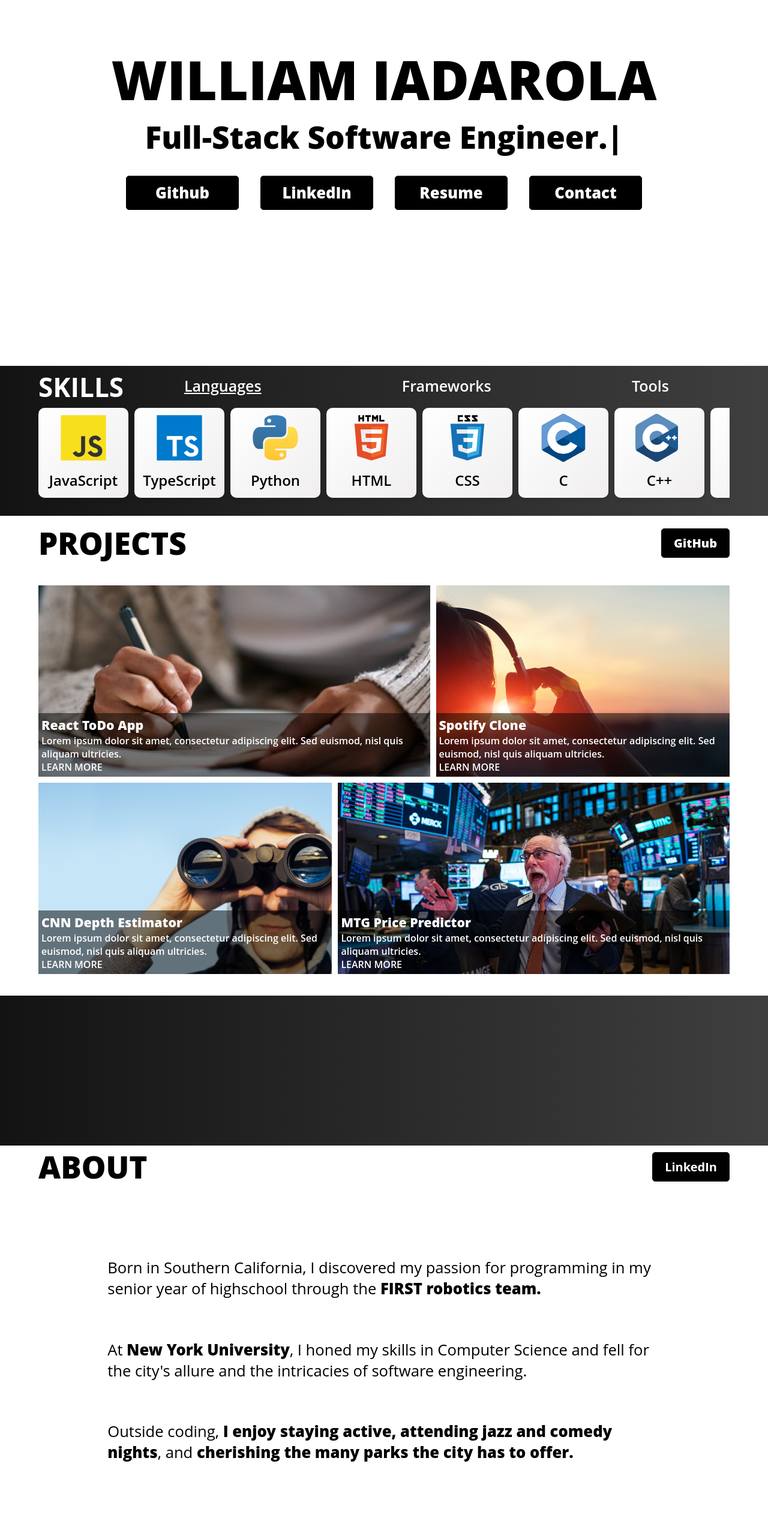
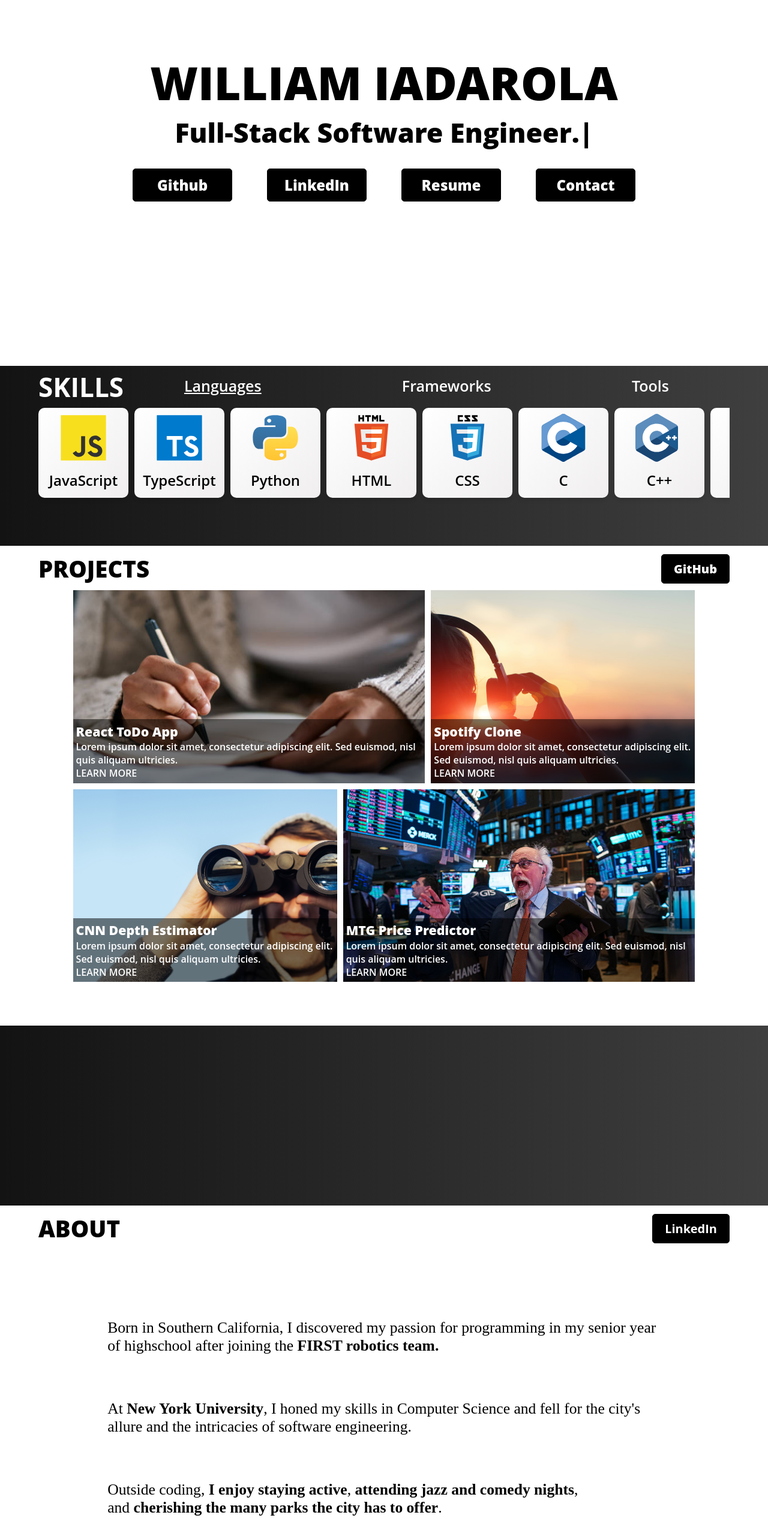
Before and after one commit to wiadarola/wiadarola.github.io, a React (Vite) app: page / in a window 1280 px wide. Shown: the part 190-2756 px from the top of the page at 60% size. Built offline with nearby package versions, Linux system fonts and the light colour scheme; the HTML template or start-up script is replaced by a standard one.

Commit message:
Shrunk font clamp across the board

```diff
--- a/src/components/About/index.css
+++ b/src/components/About/index.css
@@ -8,7 +8,7 @@
 
 #about>div>header {
     font-weight: 800;
-    font-size: clamp(18pt, 4vw, 100pt);
+    font-size: clamp(18pt, 3vw, 100pt);
 }
 
 #about .link-button {
@@ -21,6 +21,7 @@
     align-items: center;
     justify-content: space-between;
     width: 100%;
+    margin-top: 12px;
 }
 
 #about>div:nth-of-type(2) {
@@ -34,10 +35,11 @@
 }
 
 #about>div>span {
-    font-size: clamp(1.5rem, 2vw, 2rem);
+    font-family: 'Times New Roman', Times, serif;
+    font-size: clamp(1rem, 2vw, 3rem);
     font-weight: 500;
 }
 
 #about span.highlight {
-    font-weight: 800;
+    font-weight: 600;
 }
--- a/src/components/About/index.tsx
+++ b/src/components/About/index.tsx
@@ -9,9 +9,11 @@ function About() {
                 <LinkButton href="https://www.linkedin.com/in/wiadarola/" text="LinkedIn" newTab={true} />
             </div>
             <div>
-                <span>Born in Southern California, I discovered my passion for programming in my senior year of highschool through the <span className="highlight">FIRST robotics team.</span></span>
+                <span>Born in Southern California, I discovered my passion for programming in my senior year of highschool after joining the <span className="highlight">FIRST robotics team.</span></span>
                 <span>At <span className="highlight">New York University</span>, I honed my skills in Computer Science and fell for the city's allure and the intricacies of software engineering.</span>
-                <span>Outside coding, <span className="highlight">I enjoy staying active, </span><span className="highlight">attending jazz and comedy nights</span>, and <span className="highlight">cherishing the many parks the city has to offer.</span></span>
+                <span>Outside coding, <span className="highlight">I enjoy staying active</span>,&nbsp;
+                    <span className="highlight">attending jazz and comedy nights</span>, and&nbsp;
+                    <span className="highlight">cherishing the many parks the city has to offer</span>.</span>
             </div>
         </section>
     );
--- a/src/components/Divider/index.css
+++ b/src/components/Divider/index.css
@@ -1,5 +1,5 @@
 .divider {
-    height: 250px;
+    height: 300px;
     background: linear-gradient(to right, #131313, #3f3f3f);
     color: white;
 }
--- a/src/components/Hero/index.css
+++ b/src/components/Hero/index.css
@@ -16,7 +16,7 @@
 }
 
 .hero-name {
-    font-size: clamp(35pt, 7vw, 150pt);
+    font-size: clamp(35pt, 6vw, 150pt);
     font-weight: 800;
     cursor: default;
     text-align: center;
@@ -31,10 +31,10 @@
 }
 
 .hero-body .link-button {
-    width: 65%;
+    width: 55%;
     display: flex;
     justify-self: center;
-    font-size: clamp(18pt, 2vw, 50pt);
+    font-size: clamp(18pt, 1.5vw, 50pt);
 }
 
 @media screen and (max-width: 768px) {
--- a/src/components/Hero/index.tsx
+++ b/src/components/Hero/index.tsx
@@ -12,7 +12,7 @@ function Hero() {
                     sequence={['Full-Stack Software Engineer.']}
                     speed={1}
                     style={{
-                        fontSize: 'clamp(23.5pt, 4vw, 70pt)',
+                        fontSize: 'clamp(23.5pt, 3.5vw, 70pt)',
                         fontWeight: '800',
                         wordWrap: 'break-word',
                         cursor: 'default',
--- a/src/components/Projects/index.css
+++ b/src/components/Projects/index.css
@@ -12,12 +12,12 @@
     display: flex;
     justify-content: space-between;
     align-items: center;
-    margin-top: 10px;
+    margin-top: 12px;
 }
 
 .projects-title {
     font-weight: 800;
-    font-size: clamp(18pt, 4vw, 100pt);
+    font-size: clamp(18pt, 3vw, 100pt);
 }
 
 .projects-content {
@@ -25,7 +25,8 @@
     display: grid;
     grid-template-rows: 1fr 1fr;
     gap: 10px;
-    margin: auto 0;
+    width: 90%;
+    margin: 10px auto 0 auto;
 }
 
 .projects-content>div {
```
